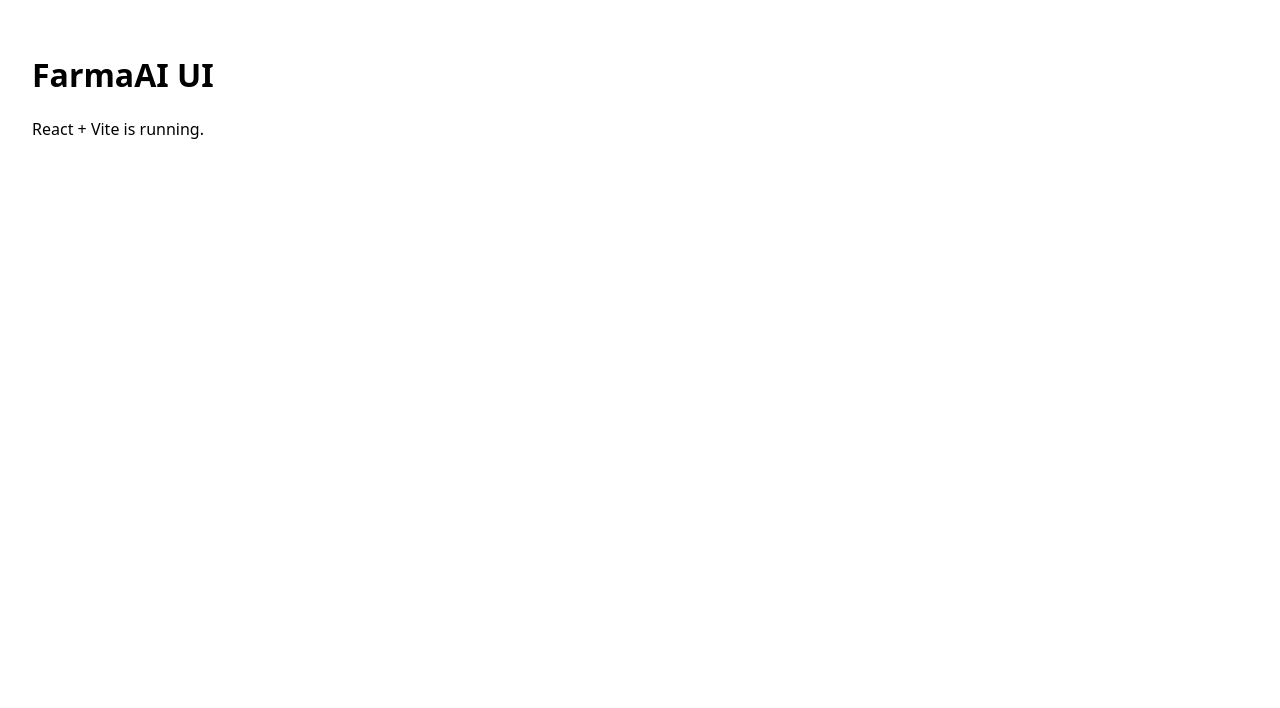
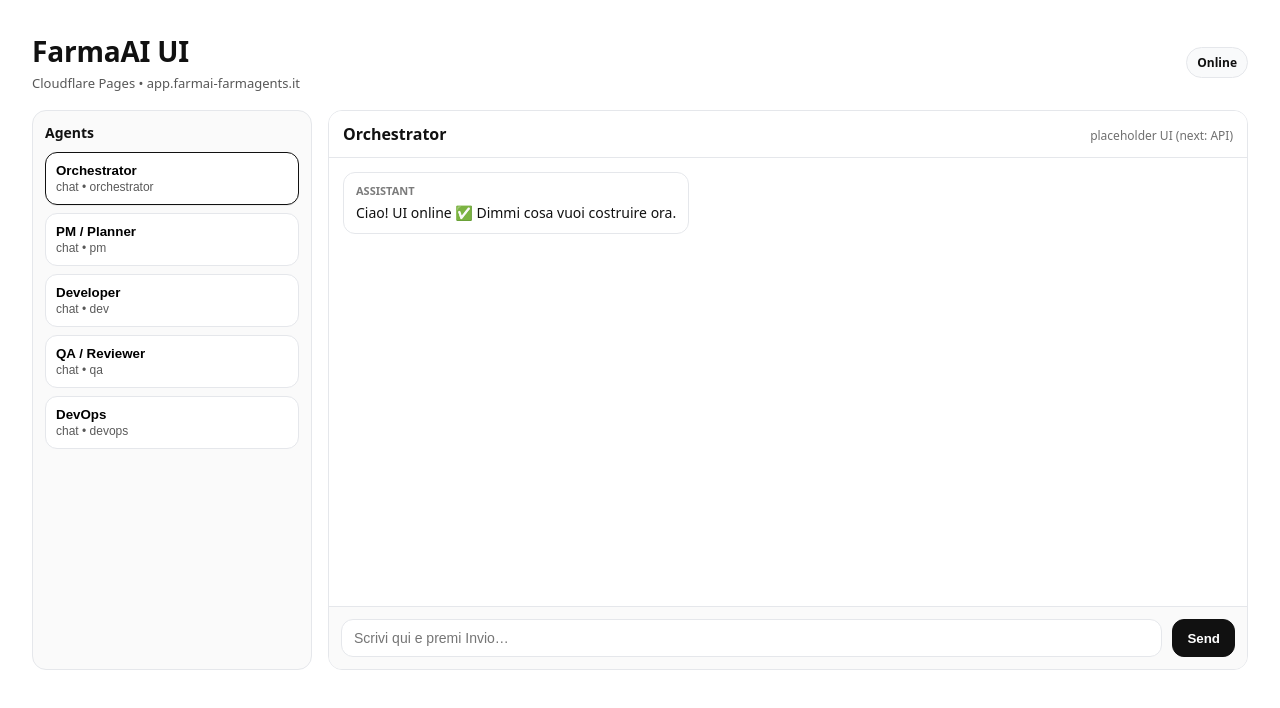
Before and after one commit to MarioPAL1/farmai-farmagents-ui, a React (Vite) app: page / in a window 1280 px wide. Shown: the top 708 px of the page. Built offline with nearby package versions, Linux system fonts and the light colour scheme.

Commit message:
Refactor App component to manage multiple agents

```diff
--- a/src/main.jsx
+++ b/src/main.jsx
@@ -1,13 +1,248 @@
-import React from "react";
+import React, { useMemo, useState } from "react";
 import ReactDOM from "react-dom/client";
 
+const AGENTS = [
+  { id: "orchestrator", name: "Orchestrator" },
+  { id: "pm", name: "PM / Planner" },
+  { id: "dev", name: "Developer" },
+  { id: "qa", name: "QA / Reviewer" },
+  { id: "devops", name: "DevOps" },
+];
+
 function App() {
+  const [activeAgentId, setActiveAgentId] = useState(AGENTS[0].id);
+  const [draft, setDraft] = useState("");
+  const [messagesByAgent, setMessagesByAgent] = useState(() => {
+    const init = {};
+    for (const a of AGENTS) init[a.id] = [];
+    // messaggio iniziale
+    init[AGENTS[0].id] = [
+      { role: "assistant", text: "Ciao! UI online ✅ Dimmi cosa vuoi costruire ora." },
+    ];
+    return init;
+  });
+
+  const activeAgent = useMemo(
+    () => AGENTS.find((a) => a.id === activeAgentId),
+    [activeAgentId]
+  );
+
+  const activeMessages = messagesByAgent[activeAgentId] ?? [];
+
+  function pushMessage(agentId, msg) {
+    setMessagesByAgent((prev) => ({
+      ...prev,
+      [agentId]: [...(prev[agentId] ?? []), msg],
+    }));
+  }
+
+  async function onSend() {
+    const text = draft.trim();
+    if (!text) return;
+
+    setDraft("");
+    pushMessage(activeAgentId, { role: "user", text });
+
+    // TODO: qui collegheremo l’API reale (Cloudflare Worker / FastAPI)
+    // Per ora: risposta mock, così vedi la UI funzionare.
+    setTimeout(() => {
+      pushMessage(activeAgentId, {
+        role: "assistant",
+        text: `Ricevuto da ${activeAgent?.name}. Prossimo step: collego questa chat alla tua API.`,
+      });
+    }, 350);
+  }
+
   return (
-    <div style={{ fontFamily: "system-ui", padding: 24 }}>
-      <h1>FarmaAI UI</h1>
-      <p>React + Vite is running.</p>
+    <div style={styles.page}>
+      <div style={styles.header}>
+        <div>
+          <div style={styles.title}>FarmaAI UI</div>
+          <div style={styles.subtitle}>Cloudflare Pages • app.farmai-farmagents.it</div>
+        </div>
+        <div style={styles.badge}>Online</div>
+      </div>
+
+      <div style={styles.body}>
+        <aside style={styles.sidebar}>
+          <div style={styles.sidebarTitle}>Agents</div>
+          <div style={styles.agentList}>
+            {AGENTS.map((a) => {
+              const isActive = a.id === activeAgentId;
+              return (
+                <button
+                  key={a.id}
+                  onClick={() => setActiveAgentId(a.id)}
+                  style={{
+                    ...styles.agentBtn,
+                    ...(isActive ? styles.agentBtnActive : null),
+                  }}
+                >
+                  <div style={{ fontWeight: 600 }}>{a.name}</div>
+                  <div style={styles.agentHint}>chat • {a.id}</div>
+                </button>
+              );
+            })}
+          </div>
+        </aside>
+
+        <main style={styles.main}>
+          <div style={styles.chatHeader}>
+            <div style={{ fontWeight: 700 }}>{activeAgent?.name}</div>
+            <div style={styles.chatHeaderHint}>placeholder UI (next: API)</div>
+          </div>
+
+          <div style={styles.chat}>
+            {activeMessages.length === 0 ? (
+              <div style={styles.empty}>Nessun messaggio ancora.</div>
+            ) : (
+              activeMessages.map((m, idx) => (
+                <div
+                  key={idx}
+                  style={{
+                    ...styles.msg,
+                    ...(m.role === "user" ? styles.msgUser : styles.msgAssistant),
+                  }}
+                >
+                  <div style={styles.msgRole}>{m.role.toUpperCase()}</div>
+                  <div style={styles.msgText}>{m.text}</div>
+                </div>
+              ))
+            )}
+          </div>
+
+          <div style={styles.composer}>
+            <input
+              value={draft}
+              onChange={(e) => setDraft(e.target.value)}
+              onKeyDown={(e) => {
+                if (e.key === "Enter") onSend();
+              }}
+              placeholder="Scrivi qui e premi Invio…"
+              style={styles.input}
+            />
+            <button onClick={onSend} style={styles.sendBtn}>
+              Send
+            </button>
+          </div>
+        </main>
+      </div>
     </div>
   );
 }
 
+const styles = {
+  page: {
+    fontFamily:
+      'ui-sans-serif, system-ui, -apple-system, Segoe UI, Roboto, Helvetica, Arial, "Apple Color Emoji", "Segoe UI Emoji"',
+    margin: 0,
+    padding: 24,
+    background: "#fff",
+    color: "#111",
+  },
+  header: {
+    display: "flex",
+    alignItems: "center",
+    justifyContent: "space-between",
+    marginBottom: 18,
+  },
+  title: { fontSize: 28, fontWeight: 800, letterSpacing: -0.2 },
+  subtitle: { fontSize: 13, opacity: 0.7, marginTop: 4 },
+  badge: {
+    fontSize: 12,
+    padding: "6px 10px",
+    borderRadius: 999,
+    border: "1px solid #e5e7eb",
+    background: "#f9fafb",
+    fontWeight: 700,
+  },
+  body: {
+    display: "grid",
+    gridTemplateColumns: "280px 1fr",
+    gap: 16,
+    alignItems: "stretch",
+    minHeight: "70vh",
+  },
+  sidebar: {
+    border: "1px solid #e5e7eb",
+    borderRadius: 14,
+    padding: 12,
+    background: "#fafafa",
+  },
+  sidebarTitle: { fontWeight: 800, fontSize: 14, marginBottom: 10 },
+  agentList: { display: "flex", flexDirection: "column", gap: 8 },
+  agentBtn: {
+    textAlign: "left",
+    border: "1px solid #e5e7eb",
+    background: "#fff",
+    borderRadius: 12,
+    padding: "10px 10px",
+    cursor: "pointer",
+  },
+  agentBtnActive: {
+    border: "1px solid #111",
+    boxShadow: "0 1px 0 rgba(0,0,0,0.06)",
+  },
+  agentHint: { fontSize: 12, opacity: 0.65, marginTop: 2 },
+  main: {
+    border: "1px solid #e5e7eb",
+    borderRadius: 14,
+    overflow: "hidden",
+    display: "flex",
+    flexDirection: "column",
+  },
+  chatHeader: {
+    padding: "12px 14px",
+    borderBottom: "1px solid #e5e7eb",
+    display: "flex",
+    justifyContent: "space-between",
+    alignItems: "baseline",
+    background: "#fff",
+  },
+  chatHeaderHint: { fontSize: 12, opacity: 0.6 },
+  chat: {
+    padding: 14,
+    display: "flex",
+    flexDirection: "column",
+    gap: 10,
+    background: "#fff",
+    flex: 1,
+  },
+  empty: { opacity: 0.6, fontSize: 13 },
+  msg: {
+    borderRadius: 12,
+    padding: "10px 12px",
+    border: "1px solid #e5e7eb",
+    maxWidth: 760,
+  },
+  msgUser: { alignSelf: "flex-end", background: "#f9fafb" },
+  msgAssistant: { alignSelf: "flex-start", background: "#fff" },
+  msgRole: { fontSize: 11, fontWeight: 900, opacity: 0.55, marginBottom: 6 },
+  msgText: { fontSize: 14, lineHeight: 1.35 },
+  composer: {
+    borderTop: "1px solid #e5e7eb",
+    padding: 12,
+    display: "flex",
+    gap: 10,
+    background: "#fafafa",
+  },
+  input: {
+    flex: 1,
+    borderRadius: 12,
+    border: "1px solid #e5e7eb",
+    padding: "10px 12px",
+    fontSize: 14,
+    outline: "none",
+  },
+  sendBtn: {
+    borderRadius: 12,
+    border: "1px solid #111",
+    background: "#111",
+    color: "#fff",
+    padding: "10px 14px",
+    fontWeight: 800,
+    cursor: "pointer",
+  },
+};
+
 ReactDOM.createRoot(document.getElementById("root")).render(<App />);
```
